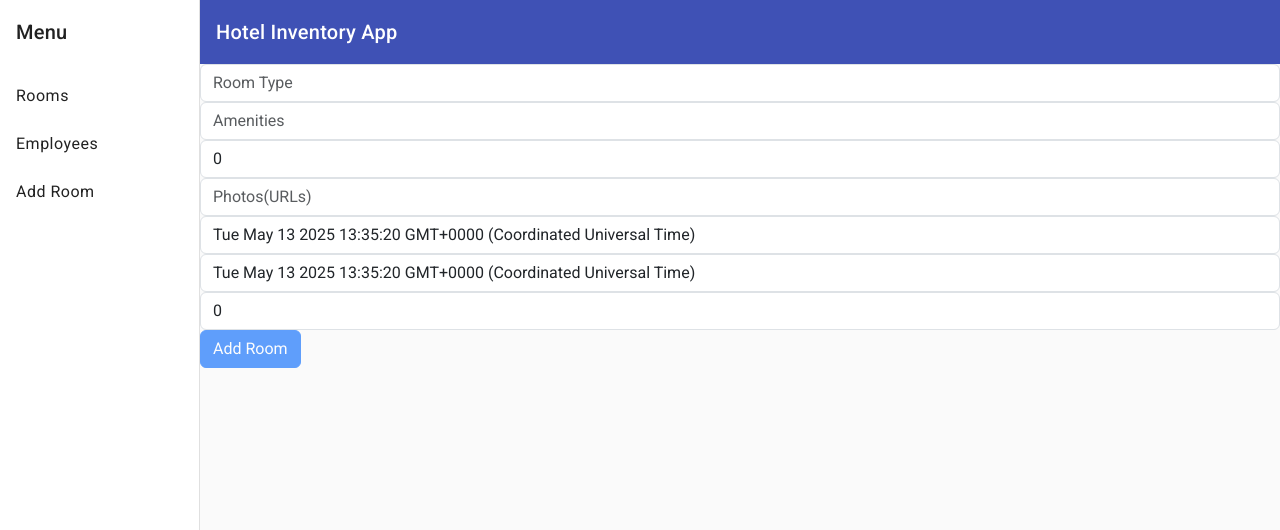
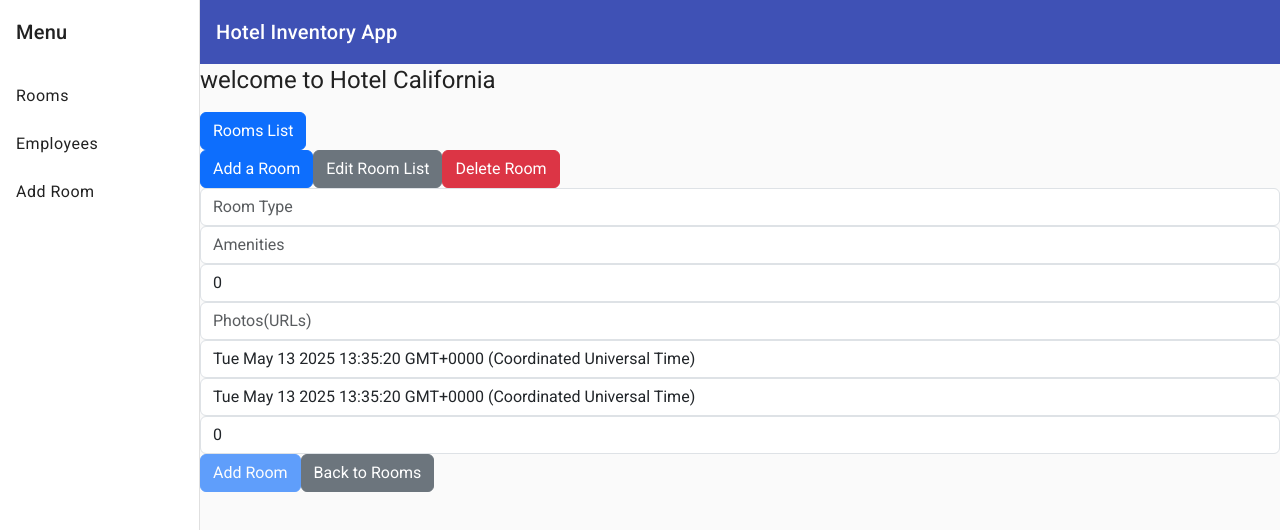
Before and after one commit to Hamza2497/angular-contacts-crud-standalone, an Angular app: page /rooms/add in a window 1280 px wide. Shown: the top 530 px of the page. Built offline with nearby package versions, Linux system fonts and the light colour scheme; no server answers.

Commit message:
feat: restructure room routes and add navigation for adding rooms (using nested and child routes)

```diff
--- a/src/app/rooms/rooms-add/rooms-add.component.html
+++ b/src/app/rooms/rooms-add/rooms-add.component.html
@@ -97,5 +97,6 @@
     </div>
     <div>
     <button [disabled]="roomsForm.invalid" class="btn btn-primary" type="submit">Add Room</button>
+    <button type="button" class="btn btn-secondary" (click)="goBack()">Back to Rooms</button>
     </div>
 </form>
--- a/src/app/rooms/rooms-add/rooms-add.component.ts
+++ b/src/app/rooms/rooms-add/rooms-add.component.ts
@@ -4,6 +4,7 @@ import { RoomsService } from '../Services/rooms.service';
 import { FormsModule, NgForm } from '@angular/forms';
 import { CommonModule } from '@angular/common';
 import { HoverDirective } from '../../hover.directive';
+import { Router } from '@angular/router';
 
 @Component({
   standalone: true,
@@ -26,7 +27,7 @@ export class RoomsAddComponent implements OnInit {
 
   successMessage: string = '';
 
-  constructor(private roomService: RoomsService) { }
+  constructor(private roomService: RoomsService, private router: Router) { }
 
   ngOnInit(): void {
     // Initialization logic here
@@ -38,4 +39,8 @@ export class RoomsAddComponent implements OnInit {
       roomsForm.resetForm();
     });
   }
+
+  goBack(){
+    this.router.navigate(['/rooms']);
+  }
 }
--- a/src/app/rooms/rooms-booking/rooms-booking.component.html
+++ b/src/app/rooms/rooms-booking/rooms-booking.component.html
@@ -1 +1 @@
-{{ id$ | async }}
+<h1>Booking room {{ id$ | async }}</h1>
--- a/src/app/rooms/rooms.component.html
+++ b/src/app/rooms/rooms.component.html
@@ -12,7 +12,10 @@
 </div>
 
 <div>
-    <!-- <button class="btn btn-primary" (click)="addRoom()">Add a Room</button> -->
+    <button class="btn btn-primary" [routerLink]="['add']">Add a Room</button>
     <button class="btn btn-secondary" (click)="editRoom()">Edit Room List</button>
     <button class="btn btn-danger" (click)="deleteRoom('102')">Delete Room</button>
 </div>
+
+
+<router-outlet></router-outlet>
```
Also changed, not shown: src/app/app.routes.ts (+6 -3 lines), src/app/rooms/rooms.component.ts (+4 -16 lines).
